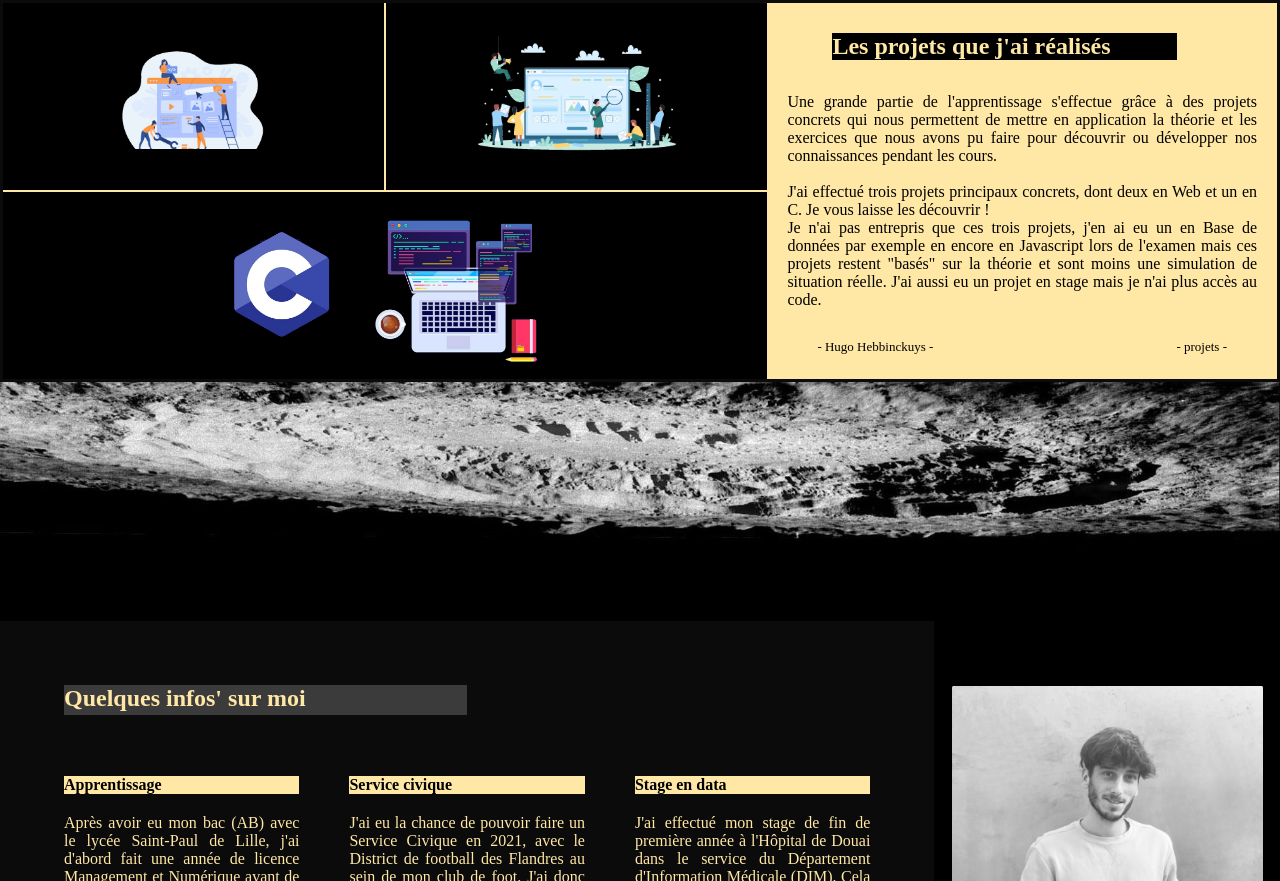
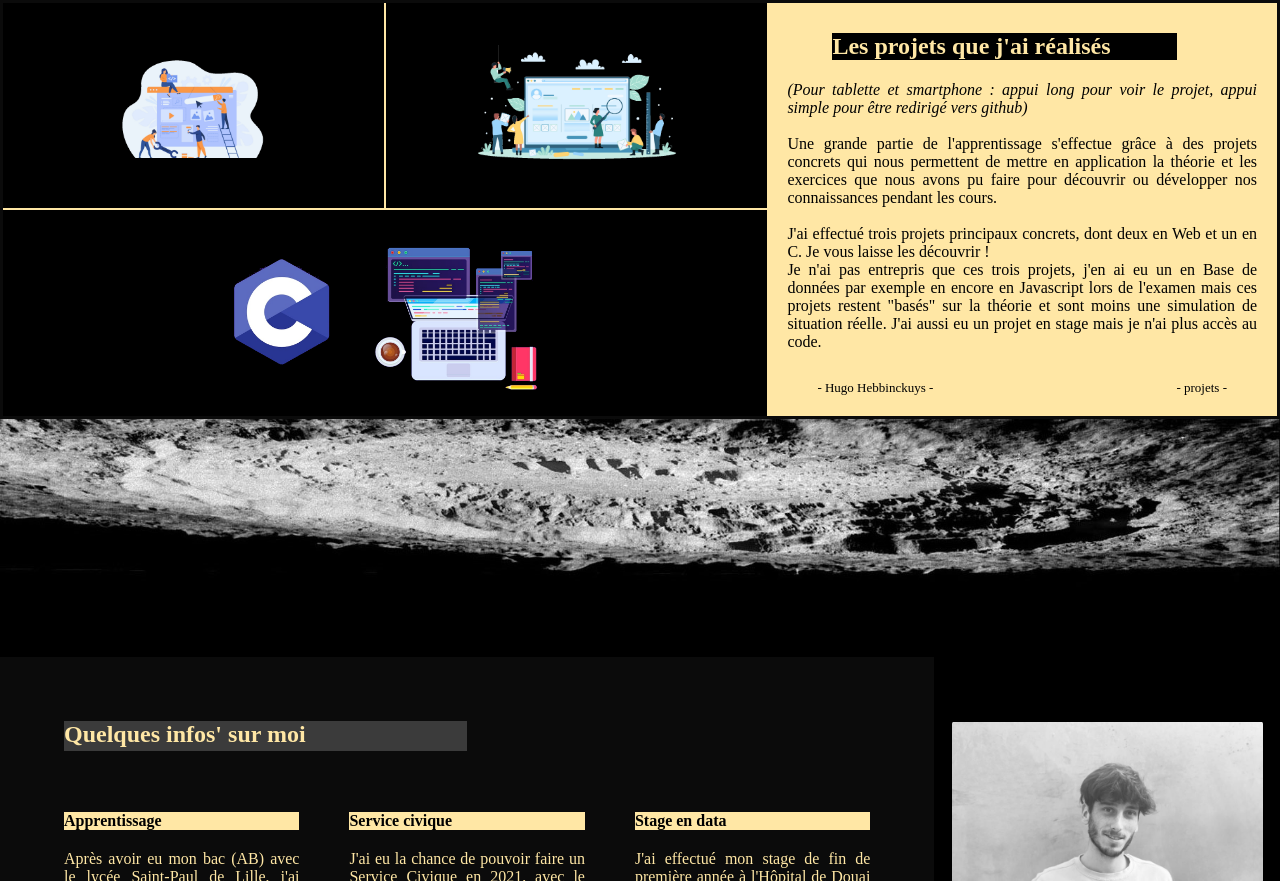
Before and after one commit to hugohebbinckuys/cv, a plain HTML site: page index.html in a window 1280 px wide. Shown: the part 1084-1965 px from the top of the page. Drawn offline with Linux system fonts and the light colour scheme.

Commit message:
ajout explication fonctionnement sur tel

```diff
--- a/index.html
+++ b/index.html
@@ -91,7 +91,7 @@
                     <h2> Les projets que j'ai réalisés </h2>
                 </div>
                 <div class="contenu_explication contenu_projet">
-                    <p> Une grande partie de l'apprentissage s'effectue grâce à des projets concrets qui nous permettent de mettre en application la théorie et les exercices que nous avons pu faire pour découvrir ou développer nos connaissances pendant les cours. <br><br> J'ai effectué trois projets principaux concrets, dont deux en Web et un en C. Je vous laisse les découvrir ! <br> Je n'ai pas entrepris que ces trois projets, j'en ai eu un en Base de données par exemple en encore en Javascript lors de l'examen mais ces projets restent "basés" sur la théorie et sont moins une simulation de situation réelle. J'ai aussi eu un projet en stage mais je n'ai plus accès au code. </p>
+                    <p> <i> (Pour tablette et smartphone : appui long pour voir le projet, appui simple pour être redirigé vers github) </i> <br> <br>  Une grande partie de l'apprentissage s'effectue grâce à des projets concrets qui nous permettent de mettre en application la théorie et les exercices que nous avons pu faire pour découvrir ou développer nos connaissances pendant les cours. <br><br> J'ai effectué trois projets principaux concrets, dont deux en Web et un en C. Je vous laisse les découvrir ! <br> Je n'ai pas entrepris que ces trois projets, j'en ai eu un en Base de données par exemple en encore en Javascript lors de l'examen mais ces projets restent "basés" sur la théorie et sont moins une simulation de situation réelle. J'ai aussi eu un projet en stage mais je n'ai plus accès au code. </p>
                 </div>
                 <div class="subtitle">
                     <div class="subtitle_left">
```
